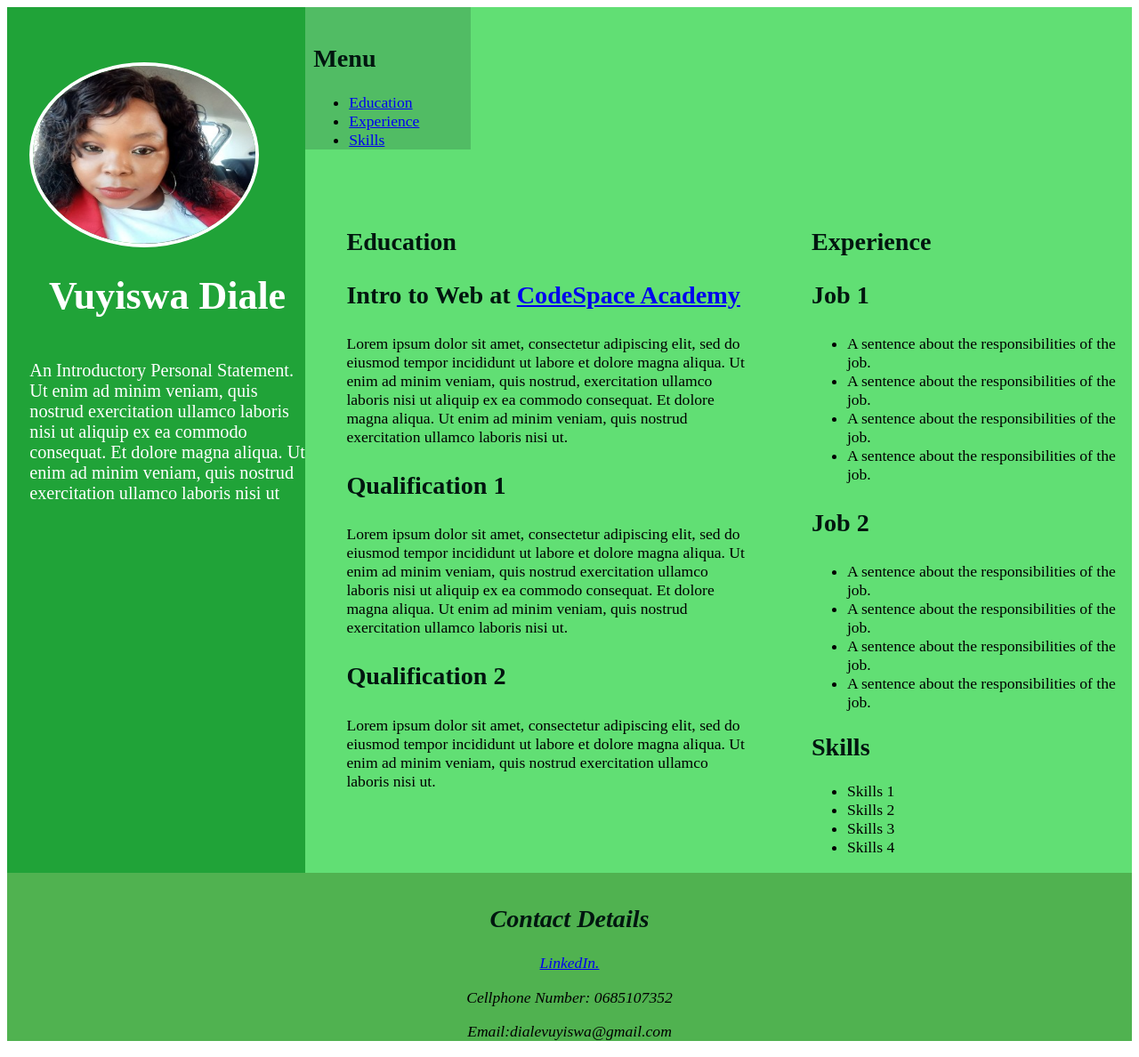
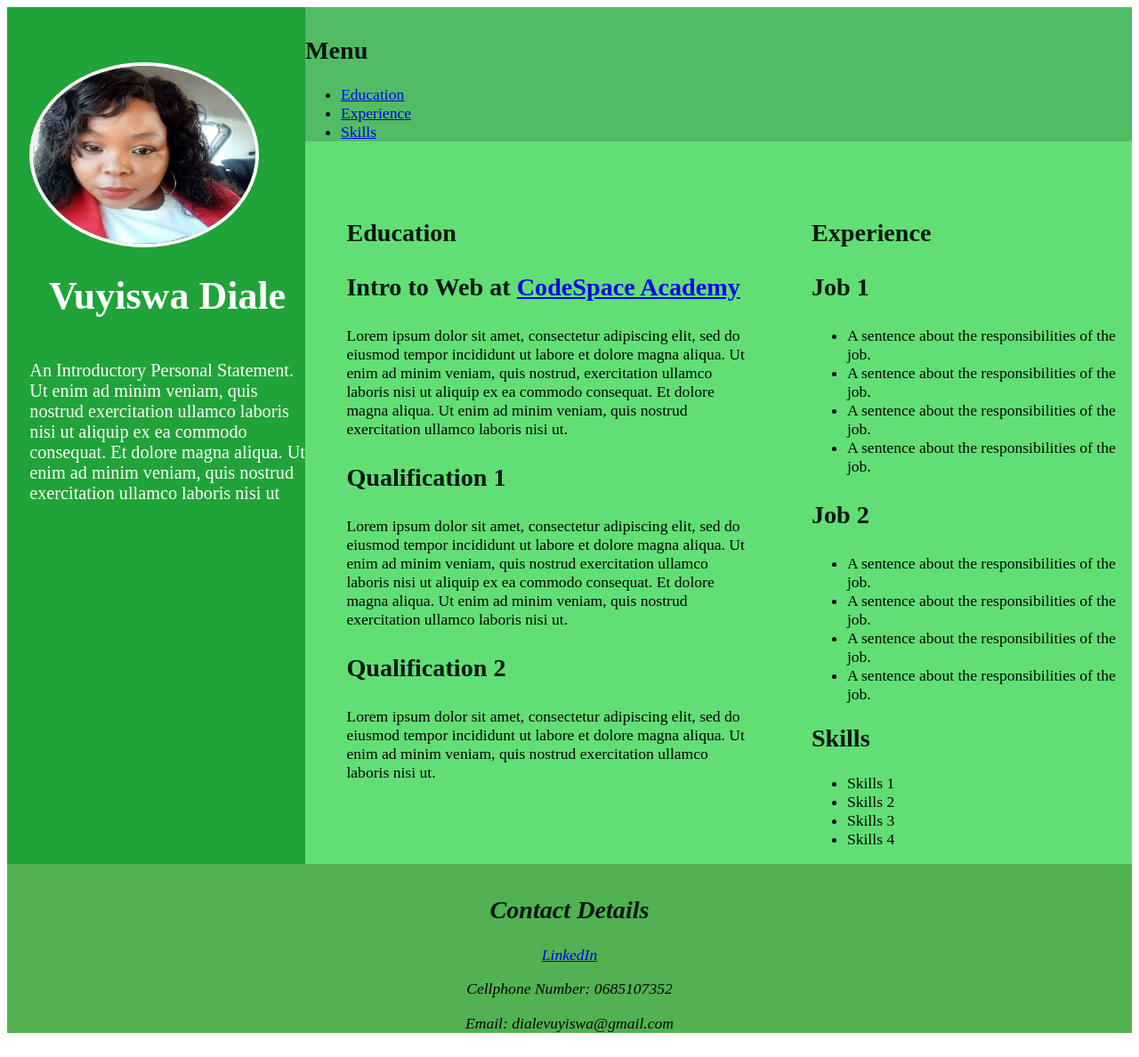
Before and after one commit to MinkyVuyi/bcl2302_groupChanique_Vuyiswa_Diale_ITWresume6, a plain HTML site: page index.html in a window 1280 px wide. Shown: the whole page at 89% size. Drawn offline with Linux system fonts and the light colour scheme.

Commit message:
last edits

```diff
--- a/index.html
+++ b/index.html
@@ -40,7 +40,7 @@
       <div>
         <div class="mapA">
           <h2 id="Education">Education</h2>
-          <h3>Intro to Web at <a href="https://www.codespace.co.za/">CodeSpace Academy</a></h3>
+          <h3>Intro to Web at <a href="https://www.codespace.co.za/" target="_blank">CodeSpace Academy</a></h3>
           <p>Lorem ipsum dolor sit amet, consectetur adipiscing elit, sed do eiusmod tempor incididunt ut
             labore
             et dolore magna aliqua. Ut enim ad minim veniam, quis nostrud, exercitation ullamco laboris nisi
@@ -92,14 +92,12 @@
     </body>
   </div>
 </div>
-</div>
 
-</div>
 <footer>
   <h2>Contact Details</h2>
-  <p><a href="https://www.linkedin.com/">LinkedIn.</a></p>
+  <p><a href="https://www.linkedin.com/" target="_blank">LinkedIn</a></p>
   <p>Cellphone Number: 0685107352</p>
-  <p>Email:dialevuyiswa@gmail.com</p>
+  <p>Email: dialevuyiswa@gmail.com</p>
 
 </footer>
 
--- a/style.css
+++ b/style.css
@@ -6,9 +6,9 @@ html {
 }
 
 nav {
-    padding-left: 5%;
     background-color: rgb(81, 188, 100);
-    padding-top: 10%;
+    padding-right: 500%;
+    padding-top: 5%;
 }
 
 aside {
```
